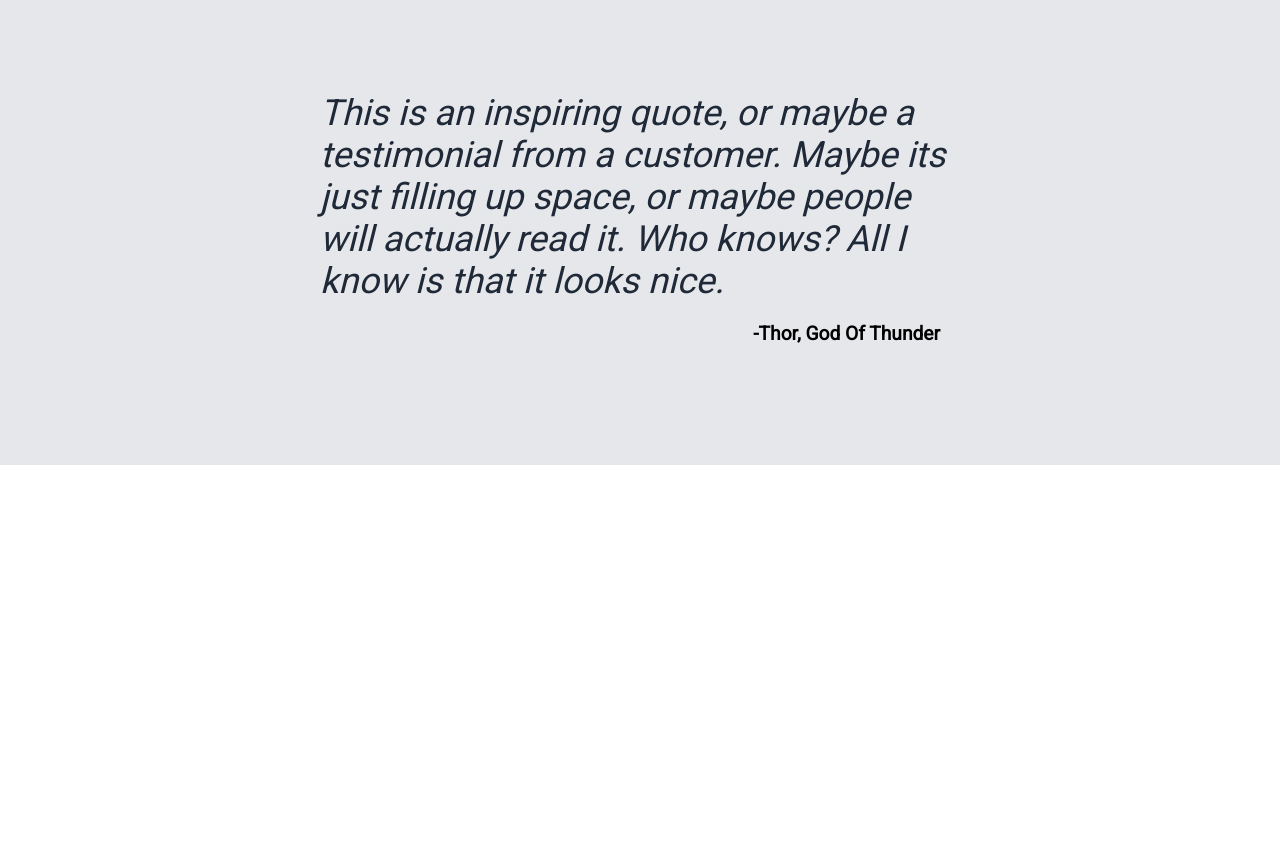
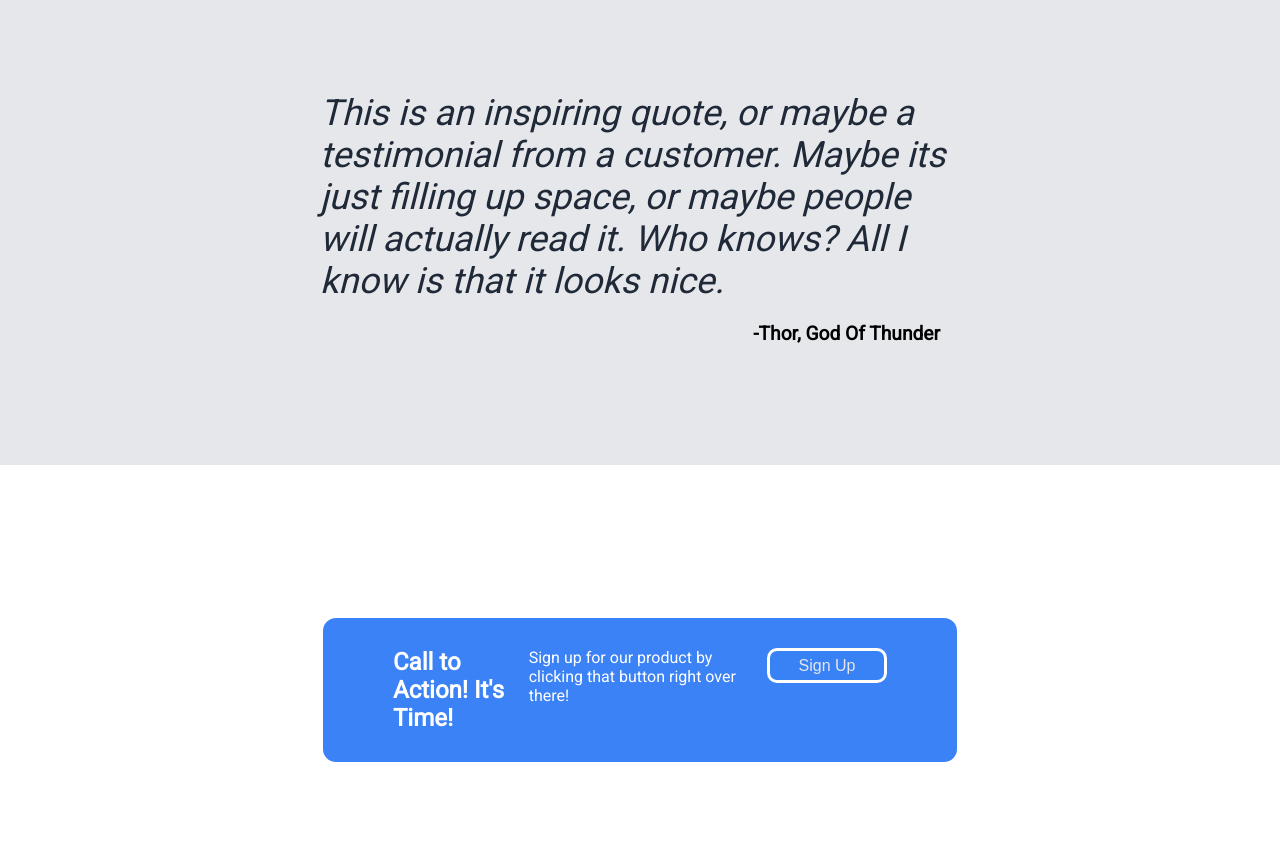
Before and after one commit to Zaunsrevenge/Practice-Projects, a plain HTML site: page Landing Page V1/index.html in a window 1280 px wide. Shown: the part 1070-1935 px from the top of the page. Before the commit the page ends 1535 px from the top, so only its background shows below. Drawn offline with Linux system fonts and the light colour scheme.

Commit message:
created call to action box

```diff
--- a/Landing Page V1/index.html
+++ b/Landing Page V1/index.html
@@ -75,6 +75,20 @@
         </div>
         <span class="quoter">-Thor, God Of Thunder</span>
     </div>
+    <div class="section-5">
+        <div class="cta-box">
+            <div class="cta">
+                <div>
+                    <h2>Call to Action! It's Time!</h2>
+                </div>
+                <span>Sign up for our product by clicking that button right over there!</span>
+                <div><button type="button"><a href="#">Sign Up</a></button></div>
+
+            </div>
+
+
+            </span>
+
 </body>
 
 </html>
--- a/Landing Page V1/styles.css
+++ b/Landing Page V1/styles.css
@@ -53,6 +53,8 @@ button {
     width: 120px;
     height: 35px;
     font-size: 16px;
+    border: solid white;
+    text-align: center;
 }
 
 .hero-content-left p,
@@ -131,3 +133,21 @@ h1 {
     padding: 20px;
 
 }
+
+.section-5 {
+    padding: 150px 320px 100px 320px;
+}
+
+.cta-box {
+    border: 3px solid white;
+    width: 200;
+    height: 100;
+    padding: 30px 70px 30px 70px;
+    border-radius: 16px;
+    background-color: #3B82F6;
+}
+
+.cta {
+    color: white;
+    display: flex;
+}
```
